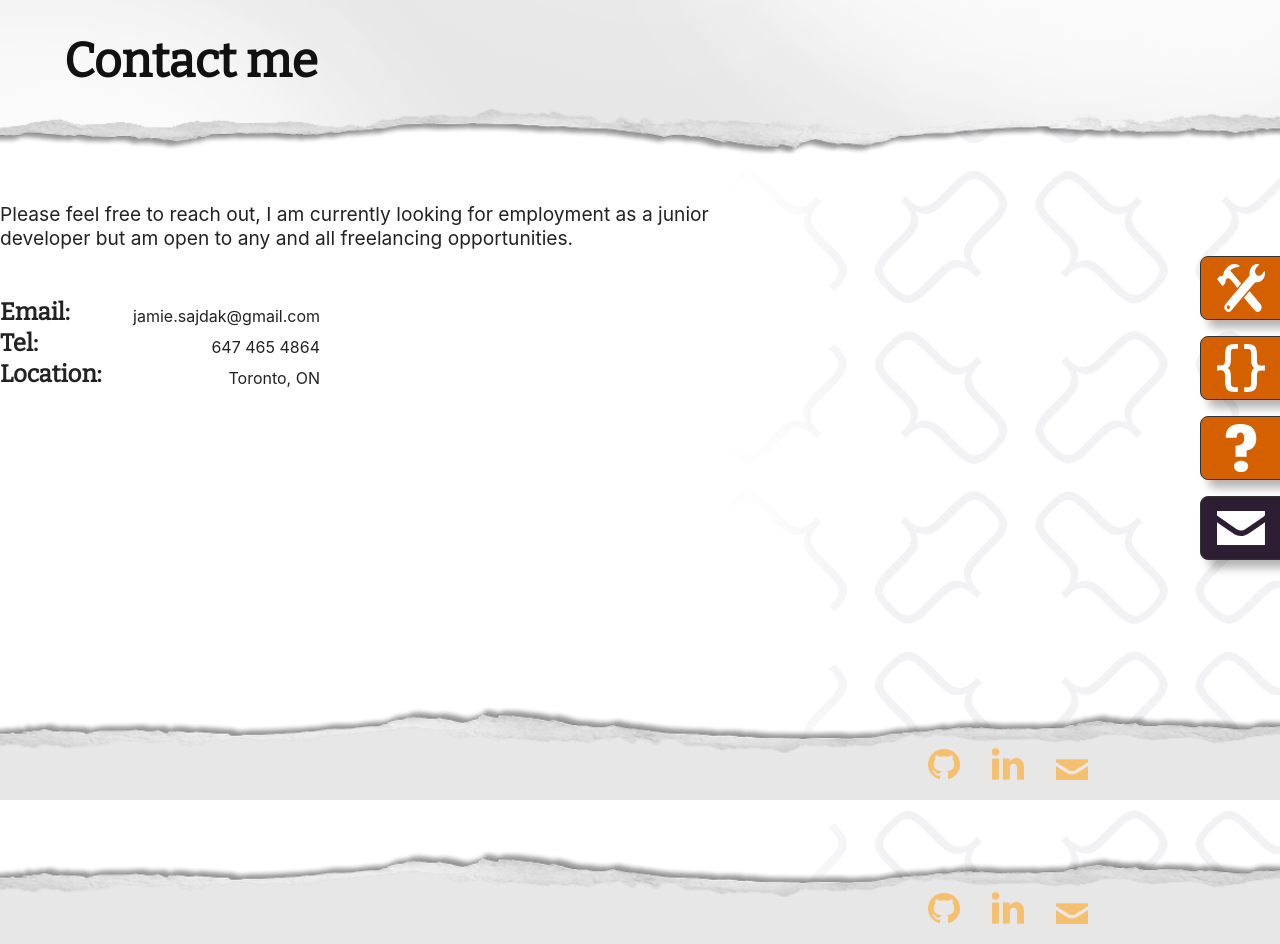
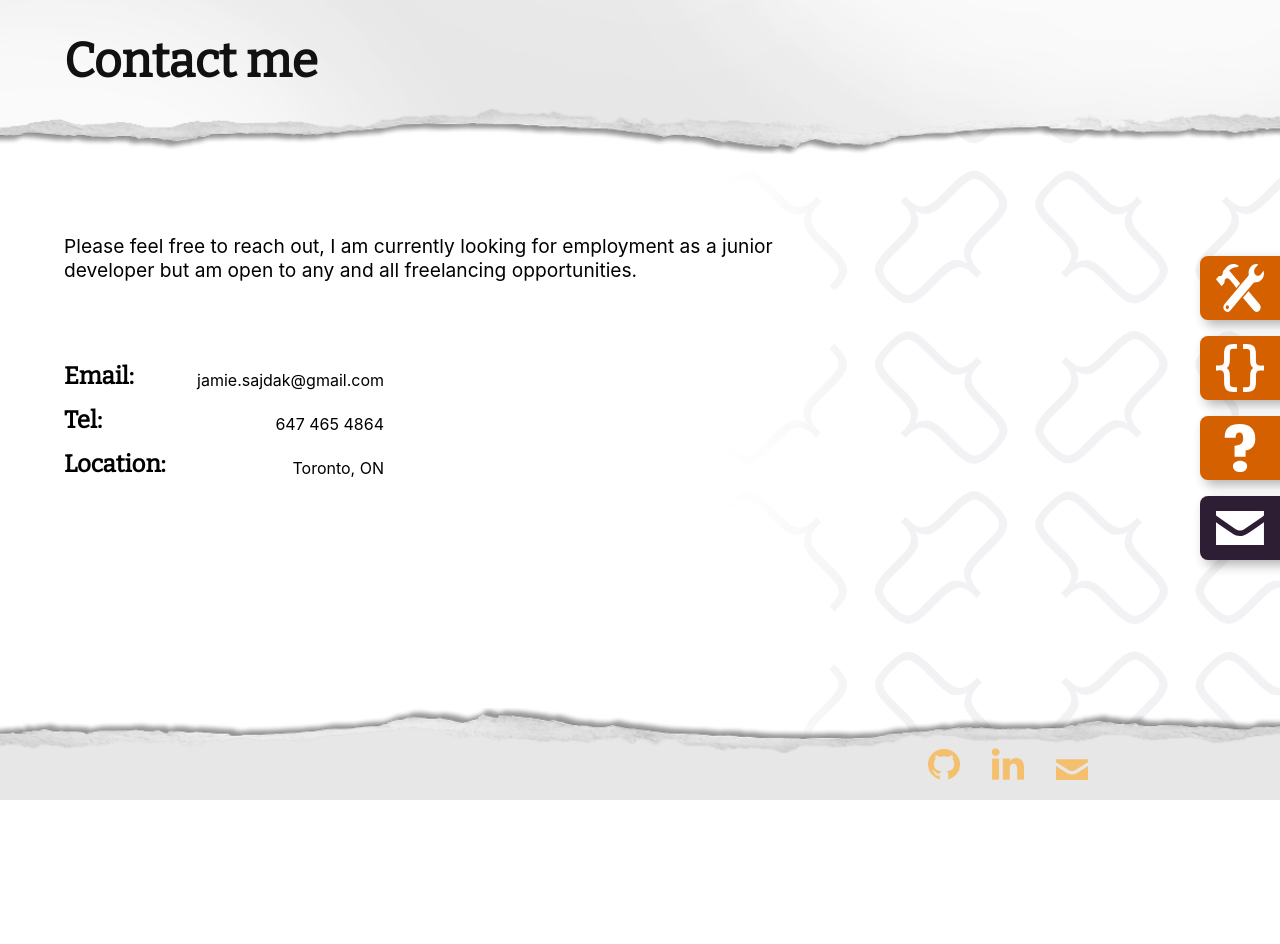
Before and after one commit to Jam52/personal-portfolio-react, a React (Create React App) app: page /contact in a window 1280 px wide. After the commit the page ends 800 px from the top, so only its background shows below. Built offline with nearby package versions, Linux system fonts and the light colour scheme.

Commit message:
Update Contact me page

```diff
--- a/src/CSS/_base.scss
+++ b/src/CSS/_base.scss
@@ -20,5 +20,5 @@ $colour-light-grey: #eee;
 
 $spacer: 1rem;
 
-$shadow: 8px 8px 10px rgba(0, 0, 0, 0.3);
+$shadow: 5px 5px 12px rgba(0, 0, 0, 0.3);
 $shadow-sm: 2px 2px 4px rgba(0, 0, 0, 0.3);
--- a/src/Components/NavList/NavItem/NavItem.module.scss
+++ b/src/Components/NavList/NavItem/NavItem.module.scss
@@ -15,7 +15,6 @@
   transition-duration: 0.5s;
   margin-top: 1rem;
   box-shadow: $shadow;
-  border: 1.5px solid $colour-dark-grey;
 
   img {
     height: 3rem;
--- a/src/Containers/AboutPage/AboutPage.module.scss
+++ b/src/Containers/AboutPage/AboutPage.module.scss
@@ -56,7 +56,7 @@
 .profile {
   width: 15rem;
   height: 15rem;
-  border: 1px solid #000;
+  box-shadow: $shadow;
   border-radius: 50%;
   background-color: #fff;
   object-fit: cover;
--- a/src/Containers/ContactPage/ContactPage.js
+++ b/src/Containers/ContactPage/ContactPage.js
@@ -1,19 +1,18 @@
 import React from 'react';
 import classes from './ContactPage.module.scss';
 import Header from '../../Components/Header/Header';
-import Footer from '../../Components/Footer/Footer';
 
 const ContactPage = () => {
   return (
-    <div className={classes.container}>
-      <div className={classes.landing}>
-        <Header text="Contact me" />
-        <p className={classes.landing_para}>
+    <div>
+      <Header text="Contact me" />
+      <main className="container">
+        <p className={classes.landing}>
           Please feel free to reach out, I am currently looking for employment
           as a junior developer but am open to any and all freelancing
           opportunities.
         </p>
-        <div className={classes.details}>
+        <div className={`${classes.details} flow-vert`}>
           <div className={classes.contact}>
             <h2>Email:</h2>
             <p>jamie.sajdak@gmail.com</p>
@@ -27,9 +26,7 @@ const ContactPage = () => {
             <p>Toronto, ON</p>
           </div>
         </div>
-
-        <Footer />
-      </div>
+      </main>
     </div>
   );
 };
--- a/src/Containers/ContactPage/ContactPage.module.scss
+++ b/src/Containers/ContactPage/ContactPage.module.scss
@@ -1,26 +1,10 @@
 @import '../../CSS/base';
 
 .landing {
-  min-height: 100vh;
-  display: flex;
-  flex-direction: column;
-  position: relative;
-  color: #222;
-
-  &_para {
-    font-size: 1.2rem;
-    max-width: 60ch;
-    padding: 3rem 0;
-    margin: 0;
-  }
-}
-
-.details {
-  margin-bottom: 10rem;
-}
-
-.details > * + * {
-  margin-top: 1rem;
+  font-size: 1.2rem;
+  max-width: 60ch;
+  padding: 5rem 0;
+  margin: 0;
 }
 
 .contact {
@@ -33,9 +17,6 @@
 }
 
 @media (min-width: $media-break-point-tablet) {
-  .details > * + * {
-    margin-top: 0.2rem;
-  }
   .contact {
     flex-direction: row;
     align-items: flex-end;
--- a/src/Containers/MobileNav/MobileNav.module.scss
+++ b/src/Containers/MobileNav/MobileNav.module.scss
@@ -12,7 +12,6 @@
   right: 15px;
   top: 15px;
   background-color: $colour-light-grey;
-  border: 1.5px solid $colour-dark-grey;
   border-radius: 10000px;
   box-shadow: $shadow-sm;
 }
```
